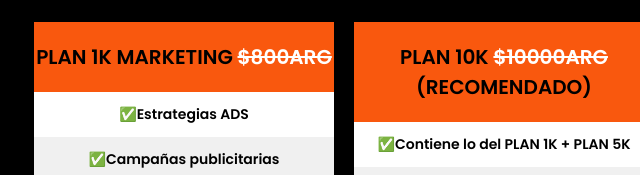
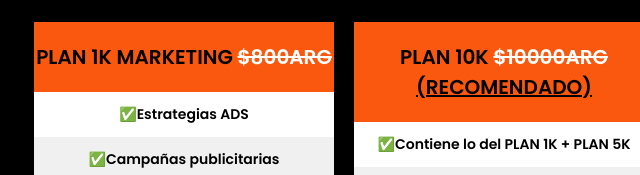
Before and after one commit to ExsuantermyJJV/Primer, a plain HTML site: page index.html in a window 1280 px wide. Shown: the part 4865-5040 px from the top of the page, 136-776 px from the left. Drawn offline with nearby package versions, Linux system fonts and the light colour scheme.

Commit message:
Update index.html

```diff
--- a/index.html
+++ b/index.html
@@ -215,7 +215,7 @@
     <div class="pricing-table">
         <h3 class="pricing-title">Plan 10k  <span style="text-decoration:line-through; color: white;">
     $10000arg
-</span> <span style="color: black" >(RECOMENDADO)</span></h3>
+</span> <span style="text-decoration: underline;" >(RECOMENDADO)</span></h3>
         <!-- Lista de Caracteristicas / Propiedades -->
         <ul class="table-list">
             <li>✅Contiene lo del PLAN 1K + PLAN 5K</li>
```
